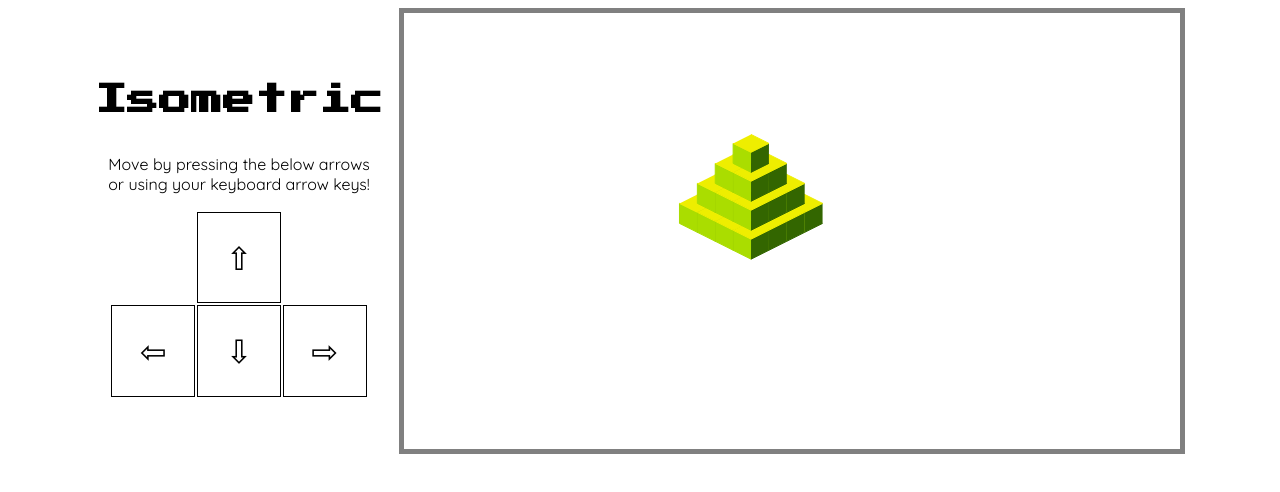
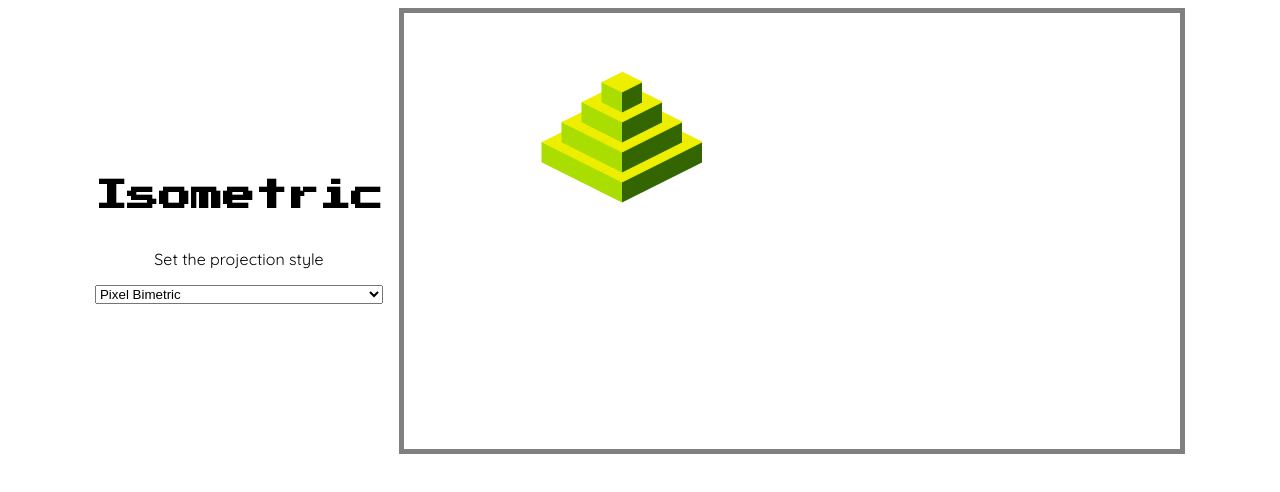
Before and after one commit to coscia-games/playground, a plain HTML site: page demos/projections/index.html in a window 1280 px wide. Drawn offline with nearby package versions, Linux system fonts and the light colour scheme.

Commit message:
Projections demo

```diff
--- a/games/isometric/index.html
+++ b/demos/projections/index.html
@@ -23,26 +23,18 @@
     <div class="flex column center-text" style="min-width: 100px">
       <h1 class="header">Isometric</h1>
 
-      <p class="info">
-        Move by pressing the below arrows
-        <br />
-        or using your keyboard arrow keys!
-      </p>
+      <p class="info">Set the projection style</p>
 
-      <table class="keypad">
-        <tbody>
-          <tr>
-            <td style="background-color: white; cursor: default; border: none"></td>
-            <td id="uparrow">&#x21e7;</td>
-            <td style="background-color: white; cursor: default; border: none"></td>
-          </tr>
-          <tr>
-            <td id="leftarrow">&#x21e6;</td>
-            <td id="downarrow">&#x21e9;</td>
-            <td id="rightarrow">&#x21e8;</td>
-          </tr>
-        </tbody>
-      </table>
+      <select id="projectionSelector">
+        <option value="PixelBimetric">Pixel Bimetric</option>
+        <option value="PixelTrimetric">Pixel Trimetric</option>
+        <option value="Isometric">Isometric</option>
+        <option value="Bimetric">Bimetric</option>
+        <option value="Trimetric">Trimetric</option>
+        <option value="Military">Military</option>
+        <option value="Cavalier">Cavalier</option>
+        <option value="TopDown">Top Down</option>
+      </select>
     </div>
 
     <!-- Game -->
--- /dev/null
+++ b/demos/projections/main.js
@@ -0,0 +1,119 @@
+/** GLOBALS */
+import { P3, axoProjMat } from "./draw.js";
+
+// function creates a 3D point (vertex)
+function vertex(x, y, z) {
+  return {
+    x,
+    y,
+    z,
+  };
+}
+// an array of vertices
+const vertices = []; // an array of vertices
+
+// create the 8 vertices that make up a box
+const boxSize = 20; // size of the box
+const hs = boxSize / 2; // half size shorthand for easier typing
+vertices.push(vertex(-hs, -hs, -hs)); // lower top left  index 0
+vertices.push(vertex(hs, -hs, -hs)); // lower top right
+vertices.push(vertex(hs, hs, -hs)); // lower bottom right
+vertices.push(vertex(-hs, hs, -hs)); // lower bottom left
+vertices.push(vertex(-hs, -hs, hs)); // upper top left  index 4
+vertices.push(vertex(hs, -hs, hs)); // upper top right
+vertices.push(vertex(hs, hs, hs)); // upper bottom right
+vertices.push(vertex(-hs, hs, hs)); // upper  bottom left index 7
+
+const colours = {
+  dark: "#040",
+  shade: "#360",
+  light: "#ad0",
+  bright: "#ee0",
+};
+
+function createPoly(indexes, colour) {
+  return {
+    indexes,
+    colour,
+  };
+}
+
+const polygons = [];
+
+polygons.push(createPoly([1, 2, 6, 5], colours.shade)); // right face
+polygons.push(createPoly([2, 3, 7, 6], colours.light)); // front face
+polygons.push(createPoly([4, 5, 6, 7], colours.bright)); // top face
+
+// Document Elements
+var canvas = document.getElementById("board");
+var CTX = canvas.getContext("2d");
+
+// Window events
+window.onload = function () {
+  setCanvas(); // set canvas size and style
+  render();
+};
+window.onresize = function () {
+  location.reload(); // refresh the entire page
+};
+
+// JQuery
+$("#projectionSelector").on("change", function () {
+  let projection = this.value;
+  axoProjMat.setProjection(projection);
+  render(); // re-render
+});
+
+/** FUNCTIONS */
+
+function setCanvas() {
+  // width x height
+  canvas.width = Math.floor(Math.min(window.innerWidth - canvas.parentNode.clientWidth, window.innerHeight - 24));
+  canvas.height = canvas.width * (9 / 16); // Widescreen aspect ratio
+  // style the canvas
+  canvas.style.border = "5px solid gray";
+}
+
+function clearCanvas() {
+  CTX.clearRect(0, 0, canvas.width, canvas.height);
+  canvas.style.border = "5px solid gray";
+}
+
+function render() {
+  // clear the canvas
+  clearCanvas();
+  // set offsets
+  let offsetX = canvas.height / 2;
+  let offsetY = 0;
+  if ($("#projectionSelector option:selected").val() == "TopDown") {
+    console.log("topdown")
+    offsetX = canvas.height / 2;
+    offsetY = -canvas.width / 2;
+  }
+  // render the shape
+  let x, y, z;
+  for (z = 0; z < 4; z++) {
+    const hz = z / 2;
+    for (y = hz; y < 4 - hz; y++) {
+      for (x = hz; x < 4 - hz; x++) {
+        // move the box
+        const translated = vertices.map((vert) => {
+          return P3(vert.x + x * boxSize + offsetX, vert.y + y * boxSize + offsetY, vert.z + z * boxSize);
+        });
+
+        // create a new array of 2D projected verts
+        const projVerts = translated.map((vert) => axoProjMat.project(vert));
+        // and render
+        polygons.forEach((poly) => {
+          CTX.fillStyle = poly.colour;
+          CTX.strokeStyle = poly.colour;
+          CTX.lineWidth = 1;
+          CTX.beginPath();
+          poly.indexes.forEach((index) => CTX.lineTo(projVerts[index].x, projVerts[index].y));
+          CTX.stroke();
+          CTX.fill();
+        });
+      }
+    }
+  }
+}
--- a/games/isometric/style.css
+++ b/demos/projections/style.css
@@ -39,36 +39,6 @@
   font-family: "Press Start 2P", cursive;
 }
 
-.keypad {
-  width: 90%;
-  margin-left: auto;
-  margin-right: auto;
-}
-
-.keypad td {
-  font-family: "Press Start 2P", cursive;
-  font-size: 2em;
-  cursor: pointer;
-  width: 30%;
-  height: 0;
-  border: 1px solid black;
-}
-
-.keypad td:after,
-.keypad td:before {
-  content: "";
-  display: block;
-  padding-bottom: calc(50% - 0.5em);
-}
-
-.keypad td:hover {
-  background-color: gainsboro;
-}
-
-.keypad td:active {
-  background-color: grey;
-}
-
 .info {
   font-family: "Quicksand";
 }
--- a/games/isometric/main.js
+++ /dev/null
@@ -1,266 +0,0 @@
-/** GLOBALS */
-import { P3, axoProjMat } from "./draw.js";
-
-// function creates a 3D point (vertex)
-function vertex(x, y, z) {
-  return {
-    x,
-    y,
-    z,
-  };
-}
-// an array of vertices
-const vertices = []; // an array of vertices
-
-// create the 8 vertices that make up a box
-const boxSize = 20; // size of the box
-const hs = boxSize / 2; // half size shorthand for easier typing
-vertices.push(vertex(-hs, -hs, -hs)); // lower top left  index 0
-vertices.push(vertex(hs, -hs, -hs)); // lower top right
-vertices.push(vertex(hs, hs, -hs)); // lower bottom right
-vertices.push(vertex(-hs, hs, -hs)); // lower bottom left
-vertices.push(vertex(-hs, -hs, hs)); // upper top left  index 4
-vertices.push(vertex(hs, -hs, hs)); // upper top right
-vertices.push(vertex(hs, hs, hs)); // upper bottom right
-vertices.push(vertex(-hs, hs, hs)); // upper  bottom left index 7
-
-const colours = {
-  dark: "#040",
-  shade: "#360",
-  light: "#ad0",
-  bright: "#ee0",
-};
-
-function createPoly(indexes, colour) {
-  return {
-    indexes,
-    colour,
-  };
-}
-
-const polygons = [];
-
-polygons.push(createPoly([1, 2, 6, 5], colours.shade)); // right face
-polygons.push(createPoly([2, 3, 7, 6], colours.light)); // front face
-polygons.push(createPoly([4, 5, 6, 7], colours.bright)); // top face
-
-class inputController {
-  keyMap;
-  clickMap;
-
-  constructor() {
-    this.keyMap = {};
-    this.clickMap = {};
-  }
-
-  bind() {
-    /**
-     * Keyboard inputs.
-     */
-    this.keyMap = {
-      w: {
-        code: "KeyW",
-        up: () => console.log("keyup > KeyW"),
-        down: () => console.log("keydown > KeyW"),
-      },
-      a: {
-        code: "KeyA",
-        up: () => console.log("keyup > KeyA"),
-        down: () => console.log("keydown > KeyA"),
-      },
-      s: {
-        code: "KeyS",
-        up: () => console.log("keyup > KeyS"),
-        down: () => console.log("keydown > KeyS"),
-      },
-      d: {
-        code: "KeyD",
-        up: () => console.log("keyup > KeyD"),
-        down: () => console.log("keydown > KeyD"),
-      },
-      p: {
-        code: "KeyP",
-        up: () => console.log("keyup > KeyP"),
-        down: () => console.log("keydown > KeyP"),
-      },
-      " ": {
-        code: "Space",
-        up: () => console.log("keyup > Space"),
-        down: () => console.log("keydown > Space"),
-      },
-      ArrowLeft: {
-        code: "ArrowLeft",
-        up: () => console.log("keyup > ArrowLeft"),
-        down: () => console.log("keydown > ArrowLeft"),
-      },
-      ArrowUp: {
-        code: "ArrowUp",
-        up: () => console.log("keyup > ArrowUp"),
-        down: () => console.log("keydown > ArrowUp"),
-      },
-      ArrowRight: {
-        code: "ArrowRight",
-        up: () => console.log("keyup > ArrowRight"),
-        down: () => console.log("keydown > ArrowRight"),
-      },
-      ArrowDown: {
-        code: "ArrowDown",
-        up: () => console.log("keyup > ArrowDown"),
-        down: () => console.log("keydown > ArrowDown"),
-      },
-    };
-    /**
-     * On-screen click inputs.
-     */
-    this.clickMap = {
-      leftarrow: {
-        ref: document.getElementById("leftarrow"),
-        press: () => console.log("mousedown touchstart"),
-        depress: () => console.log("mouseup touchend"),
-      },
-      uparrow: {
-        ref: document.getElementById("uparrow"),
-        press: () => console.log("mousedown touchstart"),
-        depress: () => console.log("mouseup touchend"),
-      },
-      rightarrow: {
-        ref: document.getElementById("rightarrow"),
-        press: () => console.log("mousedown touchstart"),
-        depress: () => console.log("mouseup touchend"),
-      },
-      downarrow: {
-        ref: document.getElementById("downarrow"),
-        press: () => console.log("mousedown touchstart"),
-        depress: () => console.log("mouseup touchend"),
-      },
-    };
-  }
-
-  attach() {
-    let context = this;
-    document.addEventListener(
-      "keydown",
-      (e) => {
-        e.preventDefault();
-        if (context.keyMap[e.key] && !e.repeat) context.keyMap[e.key].down();
-      },
-      false
-    );
-    document.addEventListener(
-      "keyup",
-      (e) => {
-        e.preventDefault();
-        if (context.keyMap[e.key] && !e.repeat) context.keyMap[e.key].up();
-      },
-      false
-    );
-    for (const [_, el] of Object.entries(this.clickMap)) {
-      el.ref.addEventListener("mousedown", el.press);
-      el.ref.addEventListener("touchstart", el.press);
-      el.ref.addEventListener("mouseup", el.depress);
-      el.ref.addEventListener("touchend", el.depress);
-    }
-  }
-}
-
-// Document Elements
-var canvas = document.getElementById("board");
-var CTX = canvas.getContext("2d");
-
-// Game Objects
-var inputs = new inputController();
-var gameTimer = false; // Holds interval that runs game.
-var opt; // Game props
-var usr; // User props
-var pc; // Player props
-
-// Window events
-window.onload = function () {
-  setCanvas(); // set canvas size and style
-  setDefaults(); // initialize game objects
-  startGame(); // start the game
-};
-window.onresize = function () {
-  location.reload(); // refresh the entire page
-};
-
-/** FUNCTIONS */
-
-function setCanvas() {
-  // width x height
-  canvas.width = Math.floor(Math.min(window.innerWidth - canvas.parentNode.clientWidth, window.innerHeight - 24));
-  canvas.height = canvas.width * (9 / 16); // Widescreen aspect ratio
-  // style the canvas
-  canvas.style.border = "5px solid gray";
-}
-
-function clearCanvas() {
-  CTX.clearRect(0, 0, canvas.width, canvas.height);
-  canvas.style.border = "5px solid gray";
-}
-
-function setDefaults() {
-  opt = {};
-  usr = {};
-  pc = {
-    x: 0, // Player x coord
-    y: 0, // Player y coord
-    vx: 0, // Player x velocity in tiles per tick.
-    vy: 0, // Player y velocity in tiles per tick.
-  };
-}
-
-function startGame() {
-  // set default values for game objects and outputs
-  setDefaults();
-  // clear the canvas for drawing
-  clearCanvas();
-  // attach controls
-  inputs.bind();
-  inputs.attach();
-  // Set drawstyle
-  axoProjMat.setProjection("Bimetric");
-  // Set game timer.
-  gameTimer = setInterval(gameLoop, 1000 / 60);
-}
-
-function pauseGame() {
-  // TODO
-}
-
-function continueGame() {
-  // TODO
-}
-
-function endGame() {
-  // TODO
-}
-
-function gameLoop() {
-  var x, y, z;
-  for (z = 0; z < 4; z++) {
-    const hz = z / 2;
-    for (y = hz; y < 4 - hz; y++) {
-      for (x = hz; x < 4 - hz; x++) {
-        // move the box
-        const translated = vertices.map((vert) => {
-          return P3(vert.x + x * boxSize + canvas.width / 2, vert.y + y * boxSize, vert.z + z * boxSize);
-        });
-
-        // create a new array of 2D projected verts
-        const projVerts = translated.map((vert) => axoProjMat.project(vert));
-        // and render
-        polygons.forEach((poly) => {
-          CTX.fillStyle = poly.colour;
-          CTX.strokeStyle = poly.colour;
-          CTX.lineWidth = 1;
-          CTX.beginPath();
-          poly.indexes.forEach((index) => CTX.lineTo(projVerts[index].x, projVerts[index].y));
-          CTX.stroke();
-          CTX.fill();
-        });
-      }
-    }
-  }
-  clearTimeout(gameTimer);
-}
```
Also changed, not shown: games/inputController.js (added, +118 -0 lines), index.html (+21 -8 lines), demos/projections/draw.js (renamed from games/isometric/draw.js), games/engineClasses.js (renamed from games/baseClasses.js).
